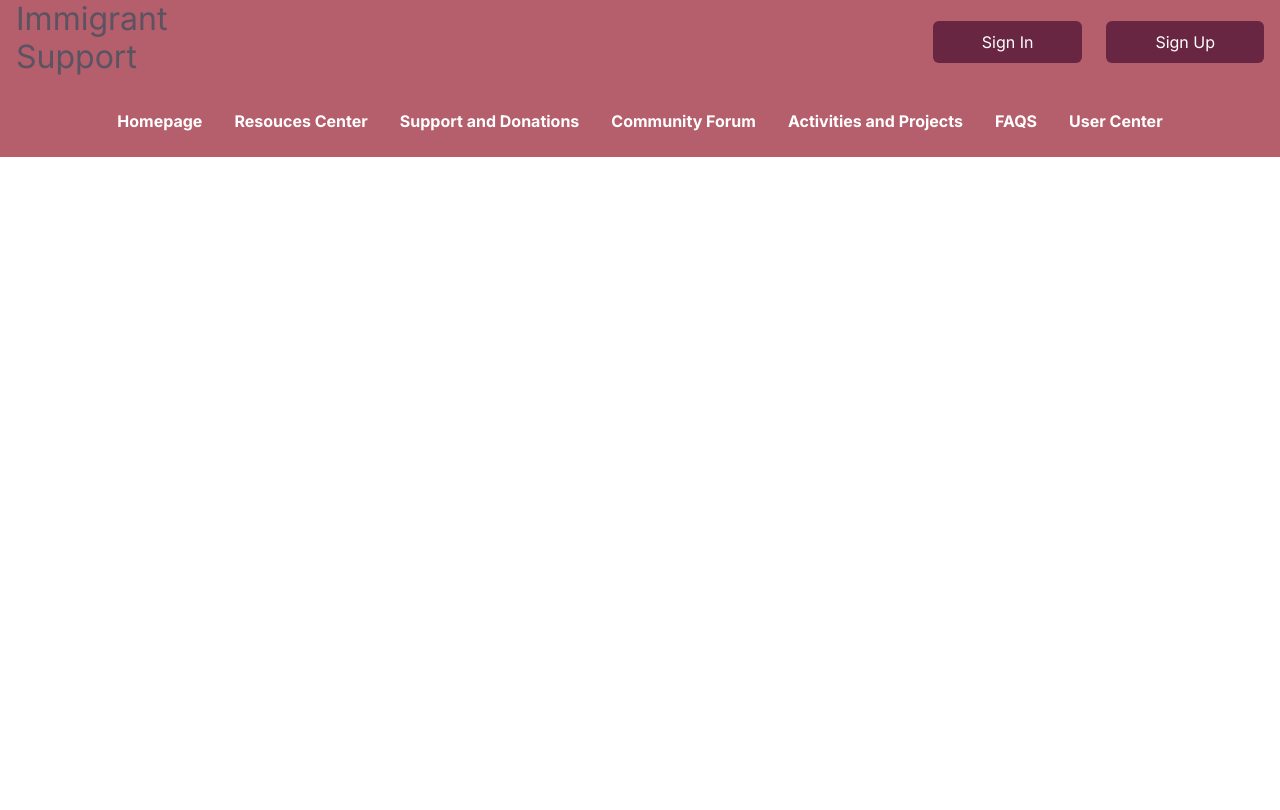
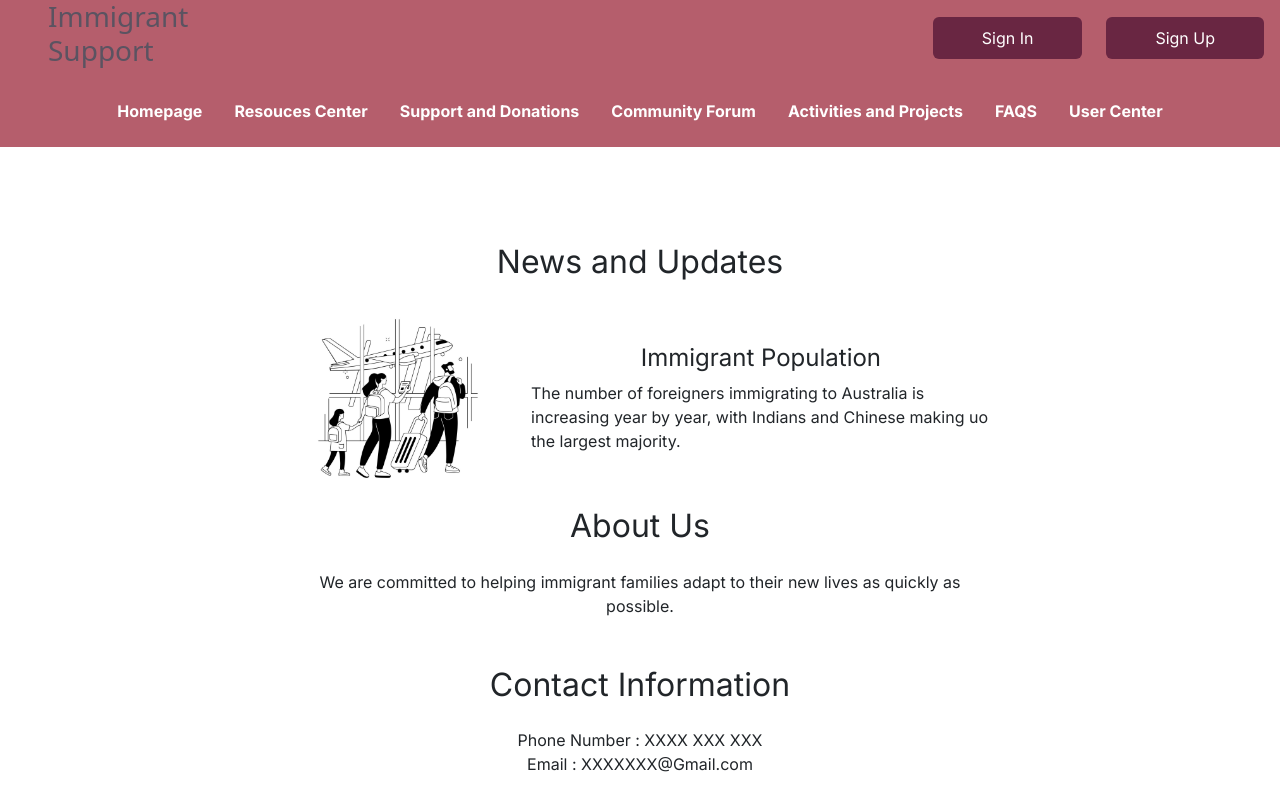
Before and after one commit to happylifeeveryday/5032-Assignment, a Vue app: page / in a window 1280 px wide. Shown: the top 810 px of the page. Built offline with nearby package versions, Linux system fonts and the light colour scheme.

Commit message:
Complete Homepage design.

```diff
--- /dev/null
+++ b/src/components/HomeContent.vue
@@ -0,0 +1,43 @@
+<script setup></script>
+
+<template>
+  <div class="row p-md-5 m-md-5 p-3 m-3" style="margin: 0; padding: 0">
+    <div class="col-md-8 offset-md-2 col-10 offset-1">
+      <div class="col-12 text-center h2">News and Updates</div>
+      <div class="row">
+        <div class="col-md-4 d-none d-md-flex text-center">
+          <img class="img-fluid" src="../assets/home.jpg" alt="" />
+        </div>
+        <div class="col-md-8 col-12 d-flex flex-row align-items-center">
+          <div class="col my-3 my-md-0">
+            <div class="col h4 text-center">Immigrant Population</div>
+            <div class="col">
+              The number of foreigners immigrating to Australia is increasing year by year, with
+              Indians and Chinese making uo the largest majority.
+            </div>
+          </div>
+        </div>
+      </div>
+    </div>
+
+    <div class="col-md-8 offset-md-2 text-center mb-5">
+      <div class="col h2 mb-4">About Us</div>
+      <div class="col">
+        We are committed to helping immigrant families adapt to their new lives as quickly as
+        possible.
+      </div>
+    </div>
+
+    <div class="col-md-8 offset-md-2 text-center">
+      <div class="col h2 mb-4">Contact Information</div>
+      <div class="col">Phone Number : XXXX XXX XXX</div>
+      <div class="col">Email : XXXXXXX@Gmail.com</div>
+    </div>
+  </div>
+</template>
+
+<style scoped>
+div {
+  font-family: Inter;
+}
+</style>
--- a/src/components/PageHeader.vue
+++ b/src/components/PageHeader.vue
@@ -4,9 +4,7 @@ const router = useRouter()
 </script>
 <template>
   <div class="d-md-flex flex-md-row col-12" style="background-color: #b55e6c">
-    <div class="me-auto mx-3 h2" style="font-family: Inter; color: #5b5361">
-      Immigrant<br />Support
-    </div>
+    <div class="me-auto mx-5 h3" style="color: #5b5361">Immigrant<br />Support</div>
     <div class="d-flex flex-row align-items-center mx-3">
       <div class="col text-center">
         <button
--- a/src/views/HomeView.vue
+++ b/src/views/HomeView.vue
@@ -1,9 +1,11 @@
 <template>
   <PageHeader />
   <NaviBar />
+  <HomeContent />
 </template>
 
 <script setup>
 import PageHeader from '@/components/PageHeader.vue'
 import NaviBar from '@/components/NaviBar.vue'
+import HomeContent from '@/components/HomeContent.vue'
 </script>
```
Also changed, not shown: src/assets/home.jpg (added).
